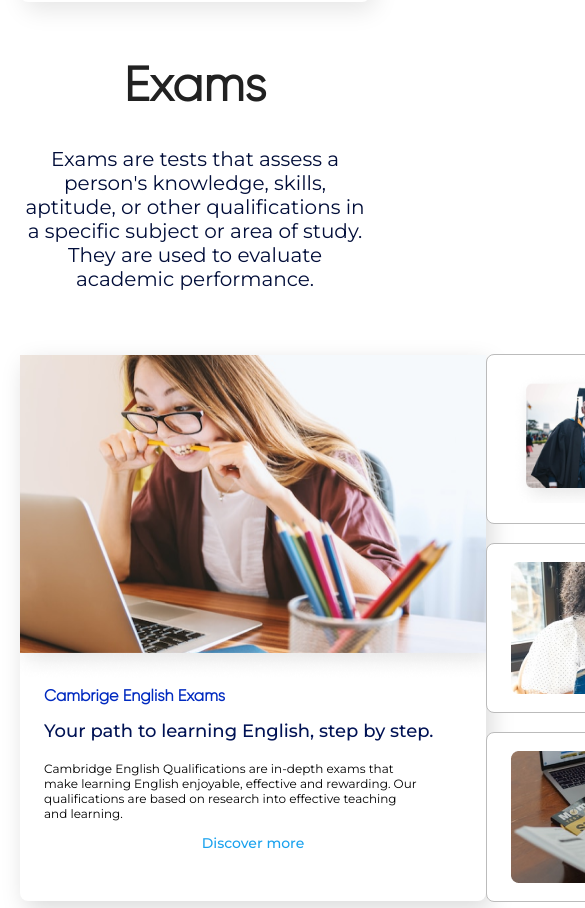
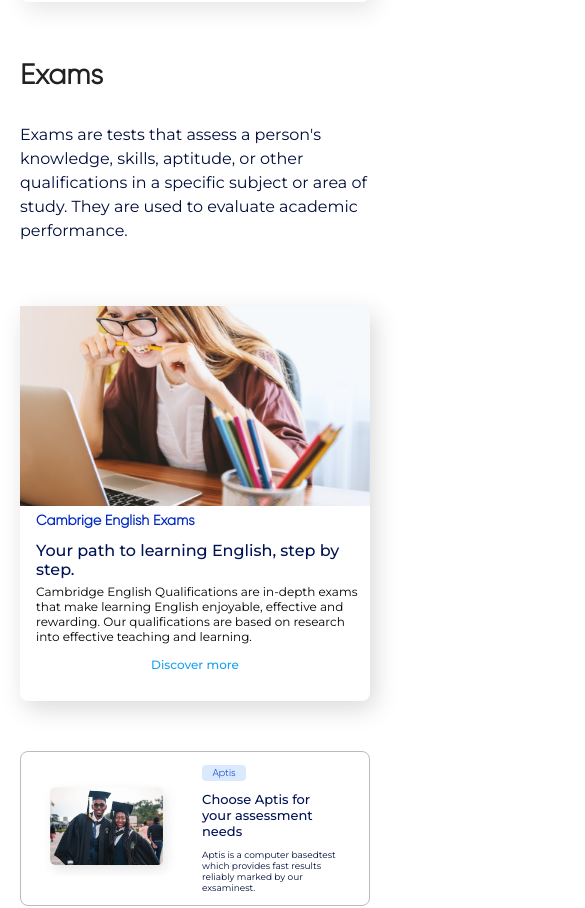
Before and after one commit to aidanurilladev/motion-studio, a Next.js app: page / in a window 390 px wide. Shown: the part 1680-2588 px from the top of the page, 585 px wide, since content can reach past the window. Built offline with nearby package versions, Linux system fonts and the light colour scheme; no server answers.

Commit message:
add adaptation exam section

```diff
--- a/src/components/pages/HomeSections/ExamSection.module.scss
+++ b/src/components/pages/HomeSections/ExamSection.module.scss
@@ -20,7 +20,6 @@
 				font-size: 20px;
 				font-weight: 400;
 				line-height: 24px;
-				letter-spacing: 0%;
 				text-align: center;
 			}
 		}
@@ -150,3 +149,162 @@
 		}
 	}
 }
+
+@media (max-width: 1024px) {
+	.Exams {
+		.content {
+			.contentText {
+				justify-content: start;
+				align-items: start;
+				p {
+					align-items: start;
+				}
+			}
+			.blocks {
+				.boxes {
+					.box {
+						width: 434px;
+						height: 155px;
+						img {
+							width: 141px;
+							height: 98px;
+							margin-left: 18px;
+						}
+						.boxContent {
+							.Aptis {
+								width: 44px;
+								height: 16px;
+								font-size: 10px;
+							}
+							h2 {
+								font-size: 13px;
+							}
+							p {
+								font-size: 9px;
+							}
+						}
+					}
+				}
+			}
+		}
+	}
+}
+
+@media (max-width: 768px) {
+	.Exams {
+		.content {
+			.contentText {
+				justify-content: start;
+				p {
+					text-align: start;
+				}
+			}
+			.blocks {
+				flex-wrap: wrap;
+				justify-content: center;
+				.block {
+					width: 100%;
+					height: 800px;
+					margin: 0px;
+
+					img {
+						width: 100%;
+						height: 600px;
+						object-fit: cover;
+					}
+				}
+				.boxes {
+					margin-top: 50px;
+					.box {
+						width: 100%;
+						justify-content: start;
+					}
+				}
+			}
+		}
+	}
+}
+
+@media (max-width: 425px) {
+	.Exams {
+		.content {
+			.contentText {
+				h1 {
+					font-size: 28px;
+				}
+				p {
+					font-size: 16px;
+				}
+			}
+			.blocks {
+				// justify-content: start;
+				.block {
+					width: 100%;
+					height: 395px;
+					img {
+						height: 200px;
+						object-fit: cover;
+					}
+					.cambrige {
+						font-size: 14px;
+						margin-left: 16px;
+					}
+					h2 {
+						font-size: 16px;
+						margin: 10px 0px 5px 16px;
+					}
+					p {
+						font-size: 12px;
+						margin: 0px 0px 13px 16px;
+					}
+					button {
+						a {
+							font-size: 12px;
+						}
+					}
+				}
+			}
+		}
+	}
+}
+
+@media (max-width: 375px) {
+	.Exams {
+		.content {
+			.blocks {
+				.boxes {
+					.box {
+						padding: 0;
+						height: 271px;
+						flex-direction: column;
+						img {
+							width: 100%;
+							object-fit: cover;
+							height: 121px;
+							margin-left: 0px;
+							border-top-right-radius: 8px;
+							border-top-left-radius: 8px;
+						}
+						.boxContent {
+							margin-left: 16px;
+							margin-top: 13px;
+							.Aptis {
+								width: 76px;
+								height: 23px;
+								font-size: 14px;
+							}
+							h2 {
+								font-size: 16px;
+								margin: 10px 0px 5px 0px;
+							}
+							p {
+								font-size: 12px;
+								line-height: 15px;
+							}
+						}
+					}
+				}
+			}
+		}
+	}
+}
```
